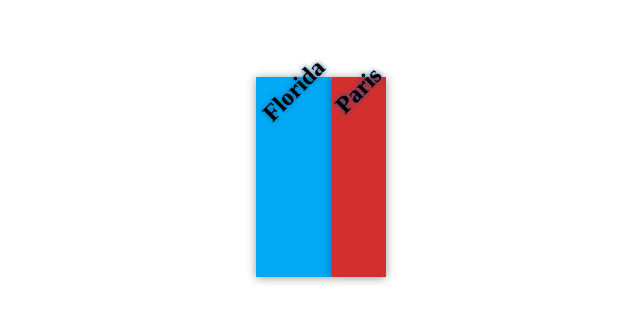
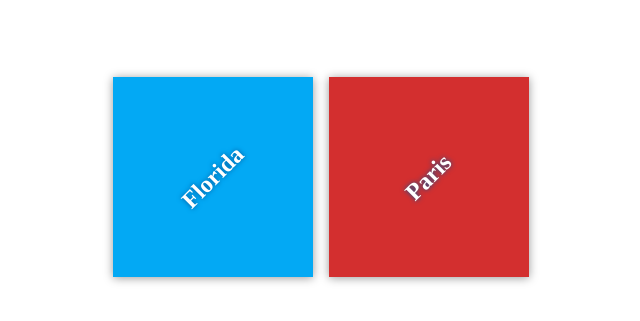
Before and after one commit to DawsonEnsley/my-travel-plans, a plain HTML site: page index.html in a window 1280 px wide. Shown: the part 223-544 px from the top of the page, without its empty margins (319-959 px from the left). Drawn offline with Linux system fonts and the light colour scheme; files that its build step writes are made by us from their sources.

Commit message:
fixed styling error

```diff
--- a/app.css
+++ b/app.css
@@ -4,8 +4,8 @@ html {
 }
 
 *,
-*: :before,
-*: :after {
+*::before,
+*::after {
     box_sizing: inherit;
 }
 
@@ -30,10 +30,10 @@ body {
 .destination {
     background: #03a9f4;
     box-shadow: 0 1px 9px 0 rgba(0, 0, 0, 0.4);
-    color; white;
-    margin; 0.5em;
+    color: white;
+    margin: 0.5em;
     min-height: 200px;
-    flex: 0 1 200px:
+    flex: 0 1 200px;
     display: flex;
     justify-content: center;
     align-items: center;
--- a/index.html
+++ b/index.html
@@ -4,7 +4,7 @@
     <meta charset="UTF-8">
     <title>Travels</title>
     <meta name="description" content=" ">
-    <link rel="stylesheet" href="css/app.css">
+    <link rel="stylesheet" href="app.css">
 </head>
 <body>
 
```
